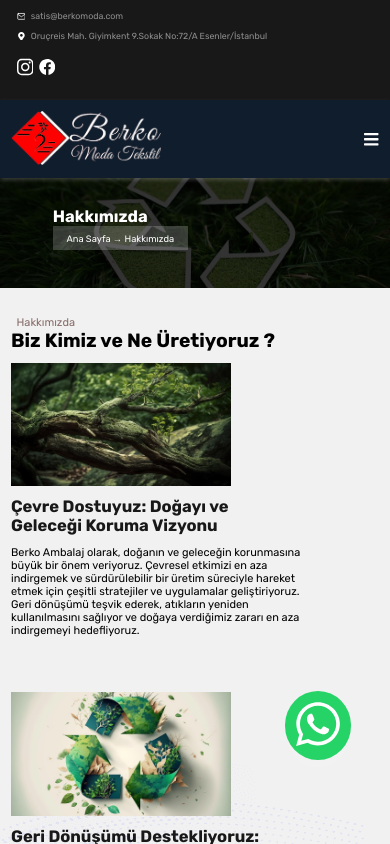
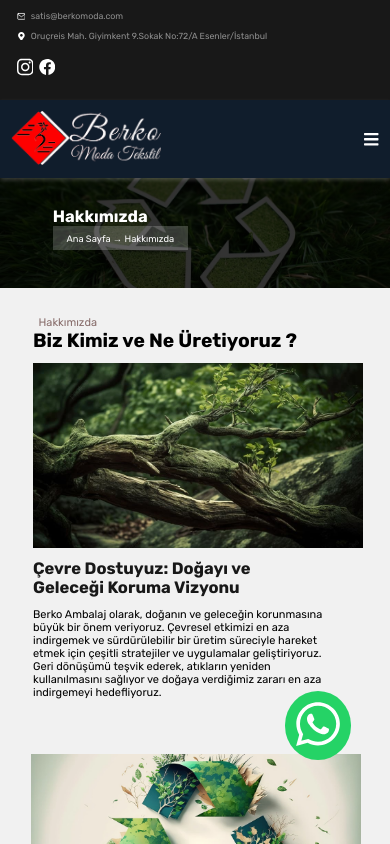
Before and after one commit to TheSky04/berko, a React (Vite) app: page /about in a window 390 px wide. Shown: the top 844 px of the page. Built offline with nearby package versions, Linux system fonts and the light colour scheme.

Commit message:
about css is updated.

```diff
--- a/src/styles/About.module.css
+++ b/src/styles/About.module.css
@@ -76,17 +76,18 @@
 @media only screen and (max-width: 600px) {
   .aboutFirstTopTitleContainer {
     padding-right: 0rem;
-    padding-left: 2rem;
+    padding-left: 6rem;
   }
 
   .aboutTopContainer {
     padding-right: 0rem;
     padding-left: 2rem;
+    width: 90%;
   }
 
   .aboutFlexContainer img,
   .aboutTopContainer img {
-    max-width: 55rem;
+    width: 100%;
   }
 
   .aboutTopContent {
@@ -97,13 +98,13 @@
 @media only screen and (max-width: 500px) {
   .aboutFlexContainer img,
   .aboutTopContainer img {
-    max-width: 50rem;
+    width: 100%;
   }
 }
 
 @media only screen and (max-width: 400px) {
   .aboutFlexContainer img,
   .aboutTopContainer img {
-    max-width: 40rem;
+    width: 100%;
   }
 }
```
